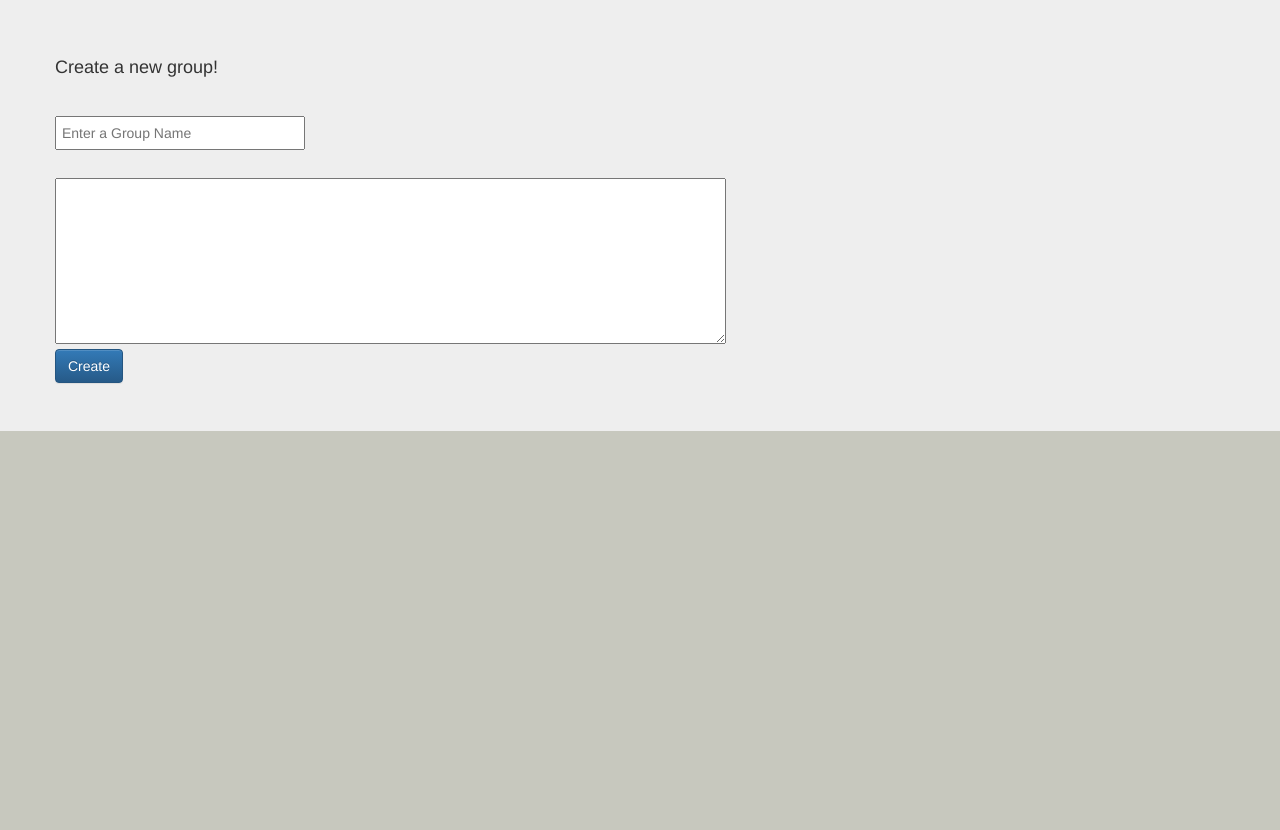
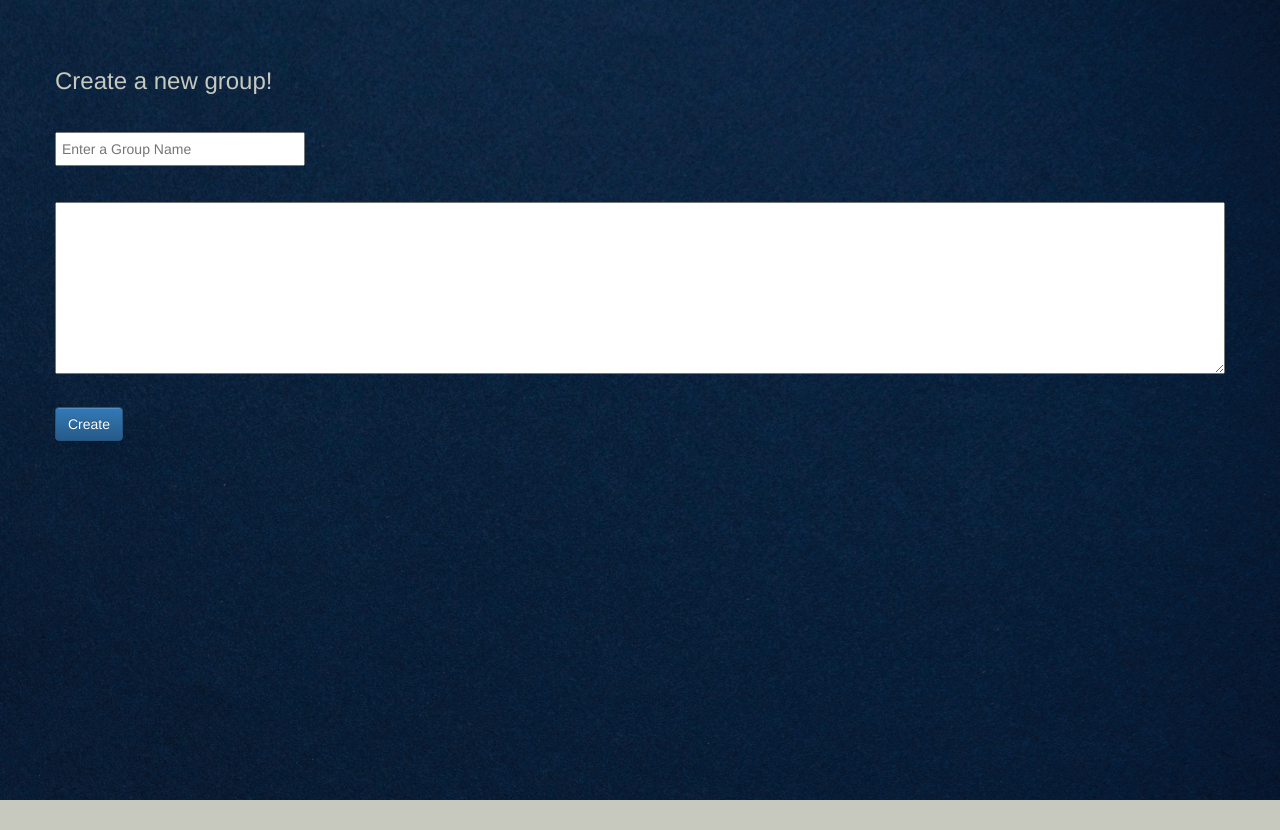
Before and after one commit to Jyotsna-Jayaraj/Social_Network, a Django app: page /create in a window 1280 px wide. Shown: the part 50-880 px from the top of the page. Before the commit the page ends 481 px from the top, so only its background shows below. Run offline with Django 3.2, Linux system fonts and the light colour scheme; the visitor is signed in with stand-in values (Sample User, id 1); some libraries are stand-ins or nearby versions.

Commit message:
style changes

```diff
--- a/Ami/templates/Ami/groups_create.html
+++ b/Ami/templates/Ami/groups_create.html
@@ -1,7 +1,7 @@
 {% extends "Ami/groups_base.html" %}
 
 {% block group_content %}
-<h4>Create a new group!</h4>
+<h3>Create a new group!</h3>
   <form action="{% url 'create-group' %}" method="post" id="groupForm">
     {% csrf_token %}
     <label for="groupname"></label>
@@ -10,8 +10,8 @@
     <br>
     <label for="groupdesc"></label>
     <br>
-    <textarea id="groupdesc" name="groupdesc" rows="8" cols="80" required></textarea>
+    <textarea id="groupdesc" class="field" name="groupdesc" rows="8" cols="80" required></textarea>
     <br>
-    <input type="submit" class="btn btn-primary btn-large" value="Create">
+    <input id="groupformbtn" type="submit" class="btn btn-primary btn-large" value="Create">
   </form>
 {% endblock %}
--- a/Ami/templates/Ami/groups_list.html
+++ b/Ami/templates/Ami/groups_list.html
@@ -15,7 +15,8 @@
     </div>
       {% if user.is_authenticated %}
       <a href="#" class="btn btn-md btn-fill btn-warning">
-        <span class="glyphicon glyphicon-plus-sign">Creat New Group!</span>
+        <span class="glyphicon glyphicon-plus-sign createbtn"></span>
+        Creat New Group!
       </a>
       {% endif %}
   </div>
--- a/Ami/templates/Ami/login.html
+++ b/Ami/templates/Ami/login.html
@@ -8,14 +8,14 @@
       <br>
       <div class="container form-field">
         <span class="input-item">
-           <i class="glyphicon glyphicon-user"></i>
+           <i class="glyphicon glyphicon-user loginglyph"></i>
          </span>
         <input class="field" id="txt-input" type="text" placeholder="@UserName" name="username" required>
       </div>
       <br>
       <div class="container form-field">
         <span class="input-item">
-          <i class="glyphicon glyphicon-lock"></i>
+          <i class="glyphicon glyphicon-lock loginglyph"></i>
         </span>
         <input class="field" type="password" placeholder="Password" id="pwd"  name="password" required>
       </div>
--- a/Ami/templates/Ami/signup.html
+++ b/Ami/templates/Ami/signup.html
@@ -8,21 +8,21 @@
       <br>
       <div class="container form-field">
         <span class="input-item">
-           <i class="glyphicon glyphicon-user"></i>
+           <i class="glyphicon glyphicon-user loginglyph"></i>
          </span>
         <input class="field" id="txt-input" type="text" placeholder="Create UserName" name="username" required>
       </div>
       <br>
       <div class="container form-field">
         <span class="input-item">
-          <i class="glyphicon glyphicon-lock"></i>
+          <i class="glyphicon glyphicon-lock loginglyph"></i>
         </span>
         <input class="field" type="password" placeholder="Password" id="pwd"  name="password1" required>
       </div>
       <br>
       <div class="container form-field">
         <span class="input-item">
-          <i class="glyphicon glyphicon-lock"></i>
+          <i class="glyphicon glyphicon-lock loginglyph"></i>
         </span>
         <input class="field" type="password" placeholder="Re-Enter Password" id="pwd"  name="password2" required>
       </div>
--- a/static/css/master.css
+++ b/static/css/master.css
@@ -5,14 +5,19 @@ form h2 {
   font-family: 'Merriweather';
   font-weight: 700;
 }
-#header {
-  background-image: url("images/header.jpg");
+.jumbotron {
   background-position: center;
   background-repeat: no-repeat;
   height: 100vh;
   width: auto;
   background-size: cover;
   color: rgb(199, 200, 190);
+}
+#header {
+  background-image: url("images/header.jpg");
+}
+#groups_header {
+  background-image: url("images/backdrop.jpg");
 }
 .header-div {
   width: 50%;
@@ -26,7 +31,7 @@ form h2 {
   font-family: 'Merriweather';
   font-size: 18px;
 }
-input.field {
+.field {
   width: 250px;
   padding: 5px 5px;
   margin: 8px 0;
@@ -37,7 +42,7 @@ input.field {
   padding-top: 10px;
   padding-bottom: 0;
 }
-.glyphicon {
+.loginglyph {
   top: 10px;
 }
 .button1 {
@@ -45,7 +50,7 @@ input.field {
   color: rgb(14, 32, 55);
 }
 .alert {
-  width: 300px;
+  width: 285px;
   margin-left: 15px;
 }
 .closebtn {
@@ -59,3 +64,12 @@ input.field {
 .closebtn:hover {
   color: black;
 }
+#groupdesc {
+  width: 100%;
+}
+#groupformbtn {
+  margin-top: 20px;
+}
+.createbtn {
+  padding-bottom: 10px;
+}
```
